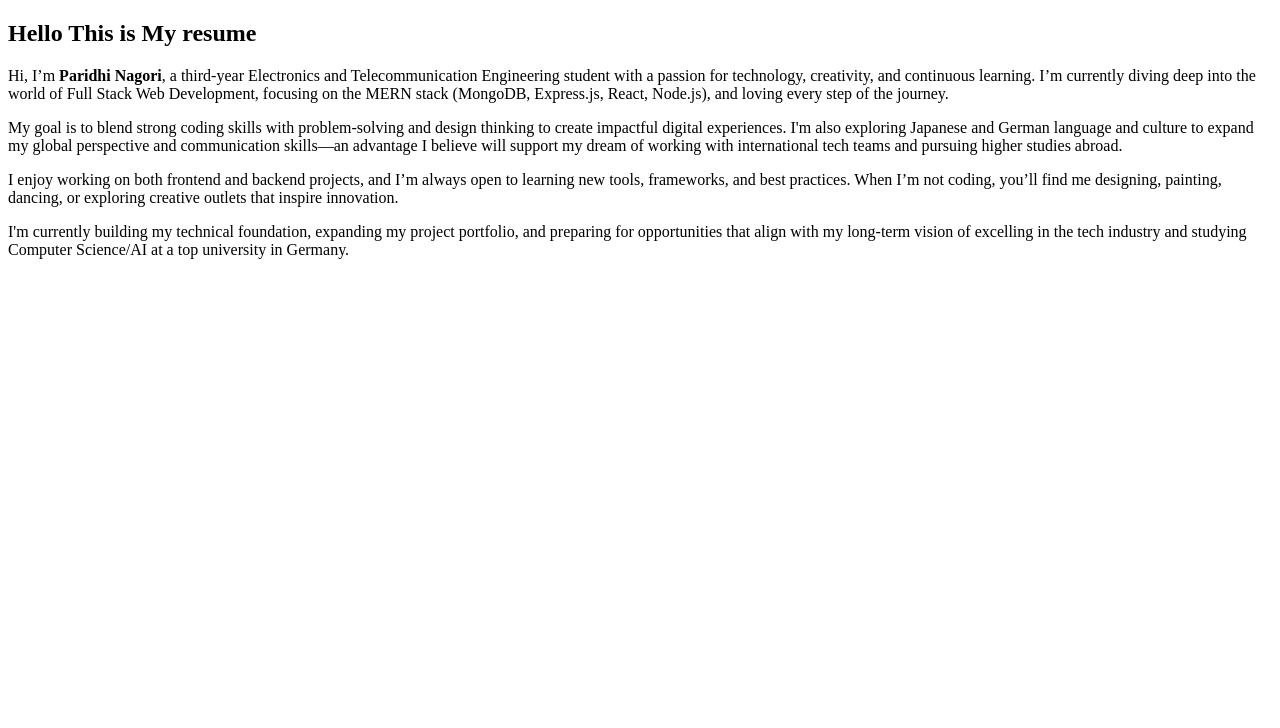
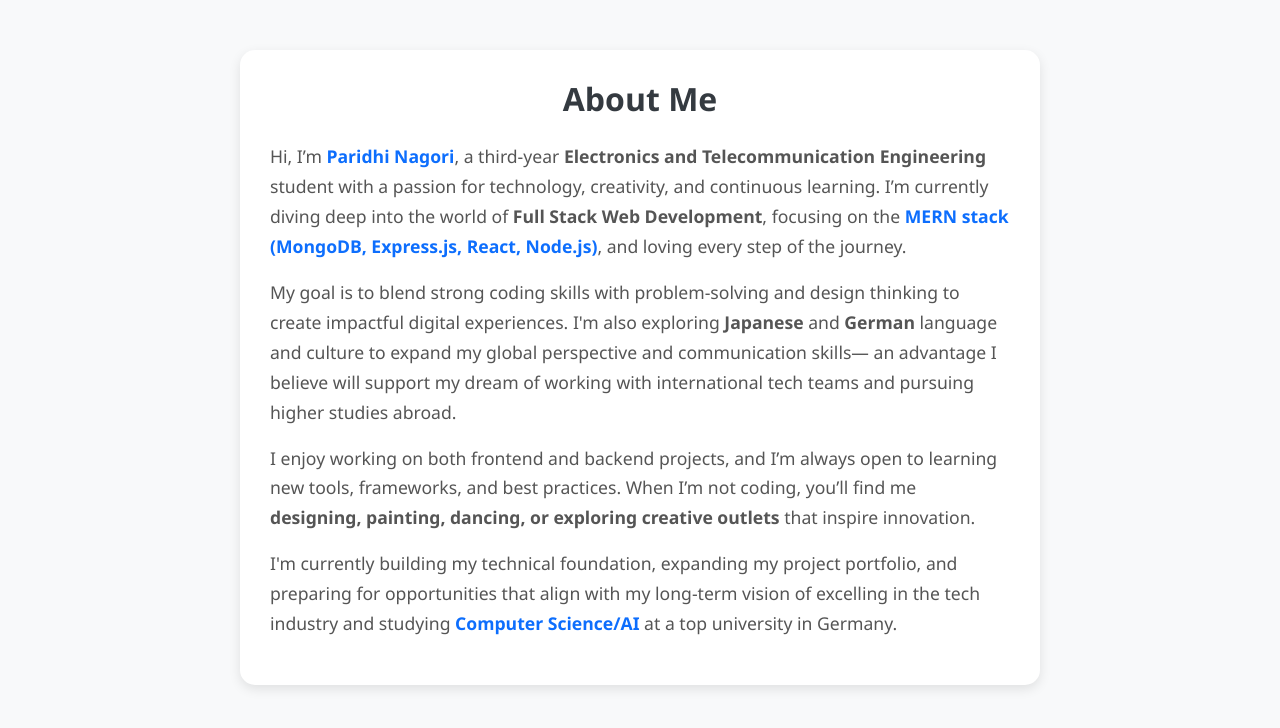
Before and after one commit to paridhi43/myResumeDemo, a plain HTML site: page aboutMe.html in a window 1280 px wide. Drawn offline with nearby package versions, Linux system fonts and the light colour scheme.

Commit message:
Update aboutMe.html

```diff
--- a/aboutMe.html
+++ b/aboutMe.html
@@ -1,17 +1,67 @@
 <!DOCTYPE html>
 <html lang="en">
 <head>
-    <meta charset="UTF-8">
-    <meta name="viewport" content="width=device-width, initial-scale=1.0">
-    <title>About Us</title>
+  <meta charset="UTF-8">
+  <meta name="viewport" content="width=device-width, initial-scale=1.0">
+  <title>About Me - Paridhi Nagori</title>
+  <!-- Bootstrap CSS -->
+  <link href="https://cdn.jsdelivr.net/npm/bootstrap@5.3.2/dist/css/bootstrap.min.css" rel="stylesheet">
+  <style>
+    body {
+      background: #f8f9fa;
+      font-family: 'Segoe UI', Tahoma, Geneva, Verdana, sans-serif;
+    }
+    .about-card {
+      max-width: 800px;
+      margin: 50px auto;
+      padding: 30px;
+      border-radius: 15px;
+      background: #ffffff;
+      box-shadow: 0px 4px 12px rgba(0,0,0,0.1);
+    }
+    h2 {
+      color: #343a40;
+      font-weight: bold;
+    }
+    p {
+      font-size: 1.1rem;
+      line-height: 1.7;
+      color: #555;
+    }
+    .highlight {
+      color: #0d6efd;
+      font-weight: 600;
+    }
+  </style>
 </head>
 <body>
-    <h2>Hello This is My resume</h2>
-    <p>Hi, I’m <strong>Paridhi Nagori</strong>, a third-year Electronics and Telecommunication Engineering student with a passion for technology, creativity, and continuous learning. I’m currently diving deep into the world of Full Stack Web Development, focusing on the MERN stack (MongoDB, Express.js, React, Node.js), and loving every step of the journey.</p>
-    My goal is to blend strong coding skills with problem-solving and design thinking to create impactful digital experiences. I'm also exploring Japanese and German language and culture to expand my global perspective and communication skills—an advantage I believe will support my dream of working with international tech teams and pursuing higher studies abroad.
-    <p>
-    </p>
-    <p>I enjoy working on both frontend and backend projects, and I’m always open  to learning new tools, frameworks, and best practices. When I’m not coding, you’ll find me designing, painting, dancing, or exploring creative outlets that inspire innovation.</p>
-    <p> I'm currently building my technical foundation, expanding my project portfolio, and preparing for opportunities that align with my long-term vision of excelling in the tech industry and studying Computer Science/AI at a top university in Germany.</p>
+
+  <div class="container">
+    <div class="about-card">
+      <h2 class="text-center mb-4">About Me</h2>
+      <p>
+        Hi, I’m <span class="highlight">Paridhi Nagori</span>, a third-year
+        <strong>Electronics and Telecommunication Engineering</strong> student with a passion for technology, creativity, and continuous learning.
+        I’m currently diving deep into the world of <strong>Full Stack Web Development</strong>, focusing on the
+        <span class="highlight">MERN stack (MongoDB, Express.js, React, Node.js)</span>, and loving every step of the journey.
+      </p>
+      <p>
+        My goal is to blend strong coding skills with problem-solving and design thinking to create impactful digital experiences.
+        I'm also exploring <strong>Japanese</strong> and <strong>German</strong> language and culture to expand my global perspective and communication skills—
+        an advantage I believe will support my dream of working with international tech teams and pursuing higher studies abroad.
+      </p>
+      <p>
+        I enjoy working on both frontend and backend projects, and I’m always open to learning new tools, frameworks, and best practices.
+        When I’m not coding, you’ll find me <strong>designing, painting, dancing, or exploring creative outlets</strong> that inspire innovation.
+      </p>
+      <p>
+        I'm currently building my technical foundation, expanding my project portfolio, and preparing for opportunities that align with my
+        long-term vision of excelling in the tech industry and studying <span class="highlight">Computer Science/AI</span> at a top university in Germany.
+      </p>
+    </div>
+  </div>
+
+  <!-- Bootstrap JS -->
+  <script src="https://cdn.jsdelivr.net/npm/bootstrap@5.3.2/dist/js/bootstrap.bundle.min.js"></script>
 </body>
 </html>
```
